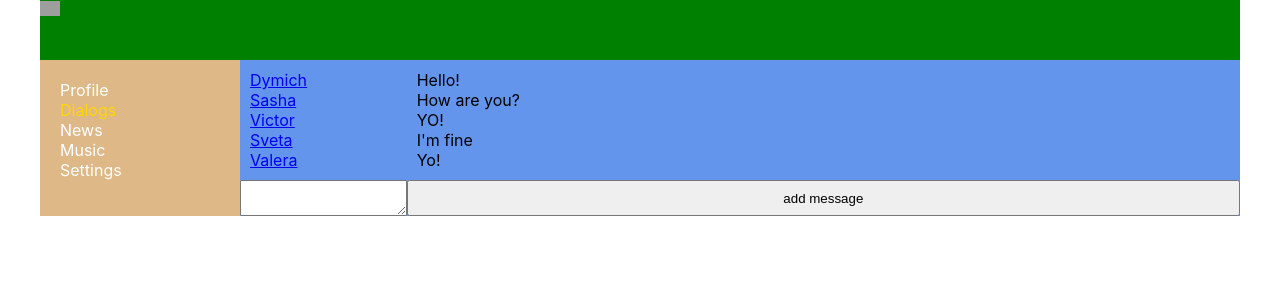
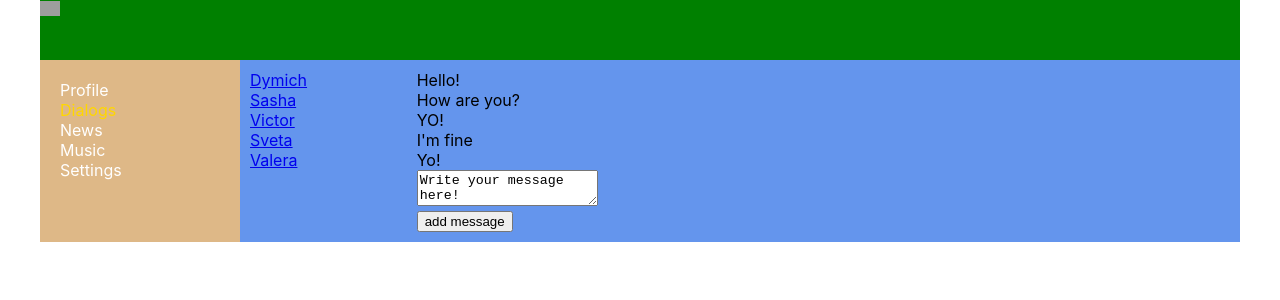
Before and after one commit to tvk777/samuraj, a React (Create React App) app: page /dialogs in a window 1280 px wide. Shown: the top 300 px of the page. Built offline with nearby package versions, Linux system fonts and the light colour scheme; grey boxes are pictures that could not be loaded.

Commit message:
lesson 41

```diff
--- a/src/App.js
+++ b/src/App.js
@@ -17,7 +17,7 @@ const App = (props) => {
         <Header />
         <Navbar />
         <div className="app-wrapper-content">
-          <Route path='/dialogs' render={() => <Dialogs  state={props.state.dialogsPage} />} />
+          <Route path='/dialogs' render={() => <Dialogs  dialogsPage={props.state.dialogsPage} dispatch={props.dispatch} />} />
           <Route path='/profile' render={() => <Profile  profilePage={props.state.profilePage} dispatch={props.dispatch} />} />
           <Route path='/music' component={Music} />
           <Route path='/news' component={News} />
--- a/src/components/Dialogs/Dialogs.jsx
+++ b/src/components/Dialogs/Dialogs.jsx
@@ -2,24 +2,45 @@ import React from 'react';
 import s from './Dialogs.module.css';
 import DialogItem from './DialogItem/DialogItem';
 import Message from './Message/Message';
-
+import {
+  addMessageActionCreator,
+  updateNewMessageTextActionCreator,
+} from '../../redux/dialogsReducer';
 
 const Dialogs = (props) => {
-  let dialogsItem = props.state.dialogs.map((d) => <DialogItem name={d.name} id={d.id} />);
-  let messagesItem = props.state.messages.map((m) => <Message message={m.message} />);
+  //debugger;
+  const dialogsItem = props.dialogsPage.dialogs.map((d) => (
+    <DialogItem key={d.id} name={d.name} id={d.id} />
+  ));
+  const messagesItem = props.dialogsPage.messages.map((m) => (
+    <Message key={m.id} message={m.message} />
+  ));
+  const newMessageText = props.dialogsPage.newMessageText;
 
-  let newMessage = React.createRef();
-  let handleClick = () => {
-    let text = newMessage.current.value;
-    alert(text);
-  }
+  const handleClick = () => {
+    props.dispatch(addMessageActionCreator());
+  };
+
+  const handleChange = (e) => {
+    let text = e.target.value;
+    props.dispatch(updateNewMessageTextActionCreator(text));
+  };
 
   return (
     <div className={s.dialogs}>
       <div className={s.dialogsItems}>{dialogsItem}</div>
-      <div className={s.messages}>{messagesItem}</div>
-      <textarea ref={newMessage}></textarea>
-      <button onClick={handleClick}>add message</button>
+      <div className={s.messages}>
+        <div>{messagesItem}</div>
+        <div>
+          <textarea
+            onChange={handleChange}
+            value={newMessageText}
+          ></textarea>
+        </div>
+        <div>
+          <button onClick={handleClick}>add message</button>
+        </div>
+      </div>
     </div>
   );
 };
--- a/src/components/Profile/MyPosts/MyPosts.jsx
+++ b/src/components/Profile/MyPosts/MyPosts.jsx
@@ -1,7 +1,7 @@
 import React from 'react';
 import s from './MyPosts.module.css';
 import Post from './Post/Post';
-import {addPostActionCreator, updateNewPostTextActionCreator} from '../../../redux/state';
+import {addPostActionCreator, updateNewPostTextActionCreator} from '../../../redux/profileReducer';
 
 
 
--- a/src/index.js
+++ b/src/index.js
@@ -3,7 +3,7 @@ import ReactDOM from 'react-dom';
 import './index.css';
 import App from './App';
 import * as serviceWorker from './serviceWorker';
-import store from './redux/state';
+import store from './redux/store';
 
 const rerenderEntireTree = (state) => {
   ReactDOM.render(
--- /dev/null
+++ b/src/redux/dialogsReducer.js
@@ -0,0 +1,28 @@
+const ADD_MESSAGE = 'ADD-MESSAGE';
+const UPDATE_NEW_MESSAGE_TEXT = 'UPDATE-NEW-MESSAGE-TEXT';
+
+const dialogsReducer = (state, action) => {
+    switch (action.type) {
+        case ADD_MESSAGE:
+            let newMessage = {
+                id: 6,
+                message: state.newMessageText
+            };
+            state.messages.push(newMessage);
+            state.newMessageText = '';
+            return state;
+        case UPDATE_NEW_MESSAGE_TEXT:
+            state.newMessageText = action.text;
+            return state;
+        default:
+            return state;
+    }
+}
+
+export const addMessageActionCreator = () => ({ type: ADD_MESSAGE });
+export const updateNewMessageTextActionCreator = (text) => ({
+    type: UPDATE_NEW_MESSAGE_TEXT,
+    text: text
+});
+
+export default dialogsReducer;
--- /dev/null
+++ b/src/redux/profileReducer.js
@@ -0,0 +1,31 @@
+const ADD_POST = 'ADD-POST';
+const UPDATE_NEW_POST_TEXT = 'UPDATE-NEW-POST-TEXT';
+
+const profileReducer = (state, action) => {
+    switch(action.type){
+        case ADD_POST:
+            let newPost = {
+                id: 4,
+                message: state.newPostText,
+                likecount: 0
+            };
+           state.posts.push(newPost);
+           state.newPostText = '';
+           return state;
+           case UPDATE_NEW_POST_TEXT:
+            state.newPostText = action.text;
+            return state;
+            default:
+                return state;
+    }
+}
+
+
+export const addPostActionCreator = () => ({ type: ADD_POST });
+export const updateNewPostTextActionCreator = (text) => ({
+  type:UPDATE_NEW_POST_TEXT,
+  text:text
+});
+
+
+export default profileReducer;
--- a/src/redux/state.js
+++ /dev/null
@@ -1,80 +0,0 @@
-const ADD_POST = 'ADD-POST';
-const UPDATE_NEW_POST_TEXT = 'UPDATE-NEW-POST-TEXT';
-let store = {
-    _state: {
-        profilePage: {
-            posts: [
-                { id: 1, message: 'How are you?', likecount: 5 },
-                { id: 2, message: 'My first comment', likecount: 8 },
-                { id: 3, message: 'My second comment', likecount: 9 },
-            ],
-            newPostText: 'react redux learning'
-        },
-        dialogsPage: {
-            dialogs: [
-                { id: 1, name: 'Dymich' },
-                { id: 2, name: 'Sasha' },
-                { id: 3, name: 'Victor' },
-                { id: 4, name: 'Sveta' },
-                { id: 5, name: 'Valera' },
-            ],
-            messages: [
-                { id: 1, message: 'Hello!' },
-                { id: 2, message: 'How are you?' },
-                { id: 3, message: 'YO!' },
-                { id: 4, message: "I'm fine" },
-                { id: 5, message: 'Yo!' },
-            ]
-        }
-    },
-    _callSubscriber() {
-        console.log('State changed');
-    },
-    getState() {
-        return this._state;
-    },
-    subscribe(observer) {
-        this._callSubscriber = observer;
-    },
-    addPost() {
-        let newPost = {
-            id: 4,
-            message: this._state.profilePage.newPostText,
-            likecount: 0
-        };
-        this._state.profilePage.posts.push(newPost);
-        this._state.profilePage.newPostText = '';
-        this._callSubscriber(this._state);
-    },
-    updateNewPostText(text) {
-        //console.log(text);
-        this._state.profilePage.newPostText = text;
-        this._callSubscriber(this._state);
-    },
-    dispatch(action) {
-        if (action.type === ADD_POST) {
-            let newPost = {
-                id: 4,
-                message: this._state.profilePage.newPostText,
-                likecount: 0
-            };
-            this._state.profilePage.posts.push(newPost);
-            this._state.profilePage.newPostText = '';
-            this._callSubscriber(this._state);
-        } else if (action.type === UPDATE_NEW_POST_TEXT) {
-            this._state.profilePage.newPostText = action.text;
-            this._callSubscriber(this._state);
-        }
-    }
-}
-
-export const addPostActionCreator = () => ({ type: ADD_POST });
-export const updateNewPostTextActionCreator = (text) => ({
-  type:UPDATE_NEW_POST_TEXT,
-  text:text
-});
-
-
-window.store = store;
-
-export default store;
--- /dev/null
+++ b/src/redux/store.js
@@ -0,0 +1,53 @@
+import profileReducer from "./profileReducer";
+import dialogsReducer from "./dialogsReducer";
+
+let store = {
+    _state: {
+        profilePage: {
+            posts: [
+                { id: 1, message: 'How are you?', likecount: 5 },
+                { id: 2, message: 'My first comment', likecount: 8 },
+                { id: 3, message: 'My second comment', likecount: 9 },
+            ],
+            newPostText: 'react redux learning'
+        },
+        dialogsPage: {
+            dialogs: [
+                { id: 1, name: 'Dymich' },
+                { id: 2, name: 'Sasha' },
+                { id: 3, name: 'Victor' },
+                { id: 4, name: 'Sveta' },
+                { id: 5, name: 'Valera' },
+            ],
+            messages: [
+                { id: 1, message: 'Hello!' },
+                { id: 2, message: 'How are you?' },
+                { id: 3, message: 'YO!' },
+                { id: 4, message: "I'm fine" },
+                { id: 5, message: 'Yo!' },
+            ],
+            newMessageText: 'Write your message here!'
+        },
+        sidebar: {}
+    },
+    _callSubscriber() {
+        console.log('State changed');
+    },
+    getState() {
+        return this._state;
+    },
+    subscribe(observer) {
+        this._callSubscriber = observer;
+    },
+    dispatch(action) {
+        this._state.profilePage = profileReducer(this._state.profilePage, action);
+        this._state.dialogsPage = dialogsReducer(this._state.dialogsPage, action);
+        this._callSubscriber(this._state);
+    }
+}
+
+
+
+window.store = store;
+
+export default store;
```
Also changed, not shown: src/redux/sidebarReducer.js (added, +7 -0 lines).
